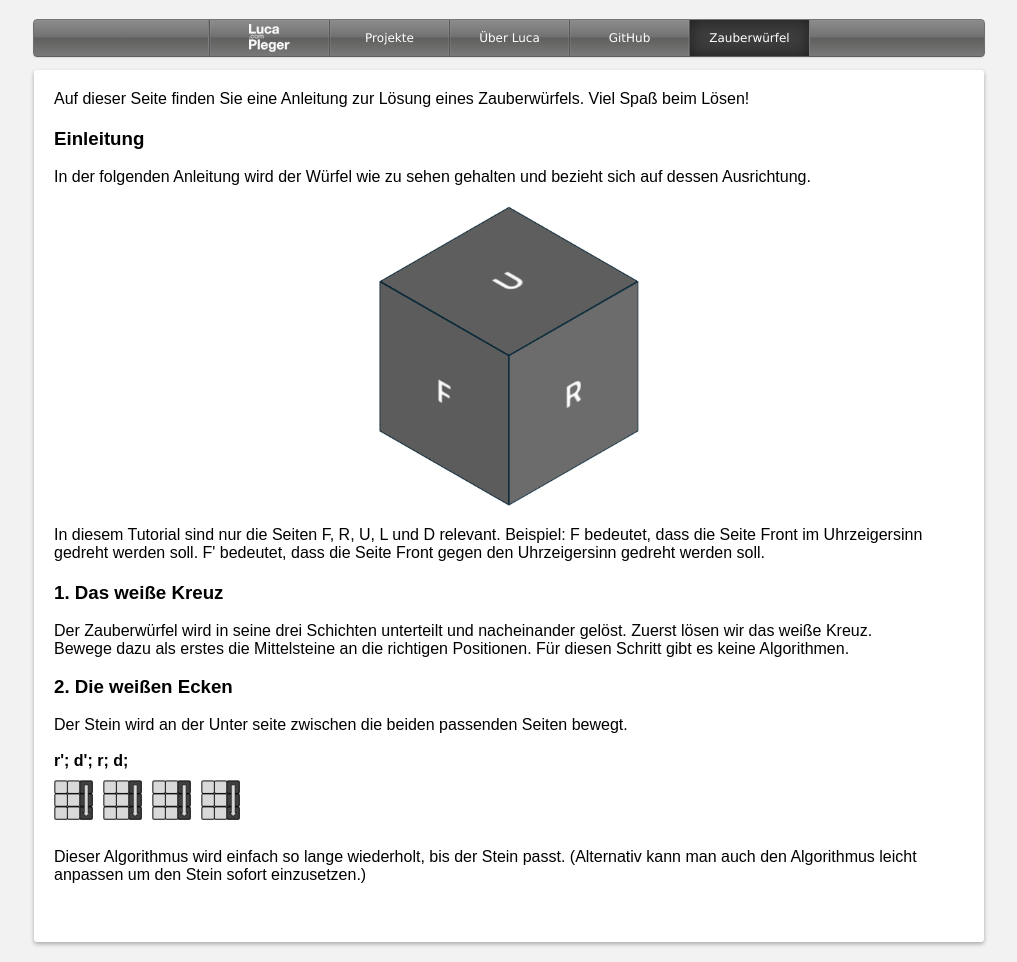
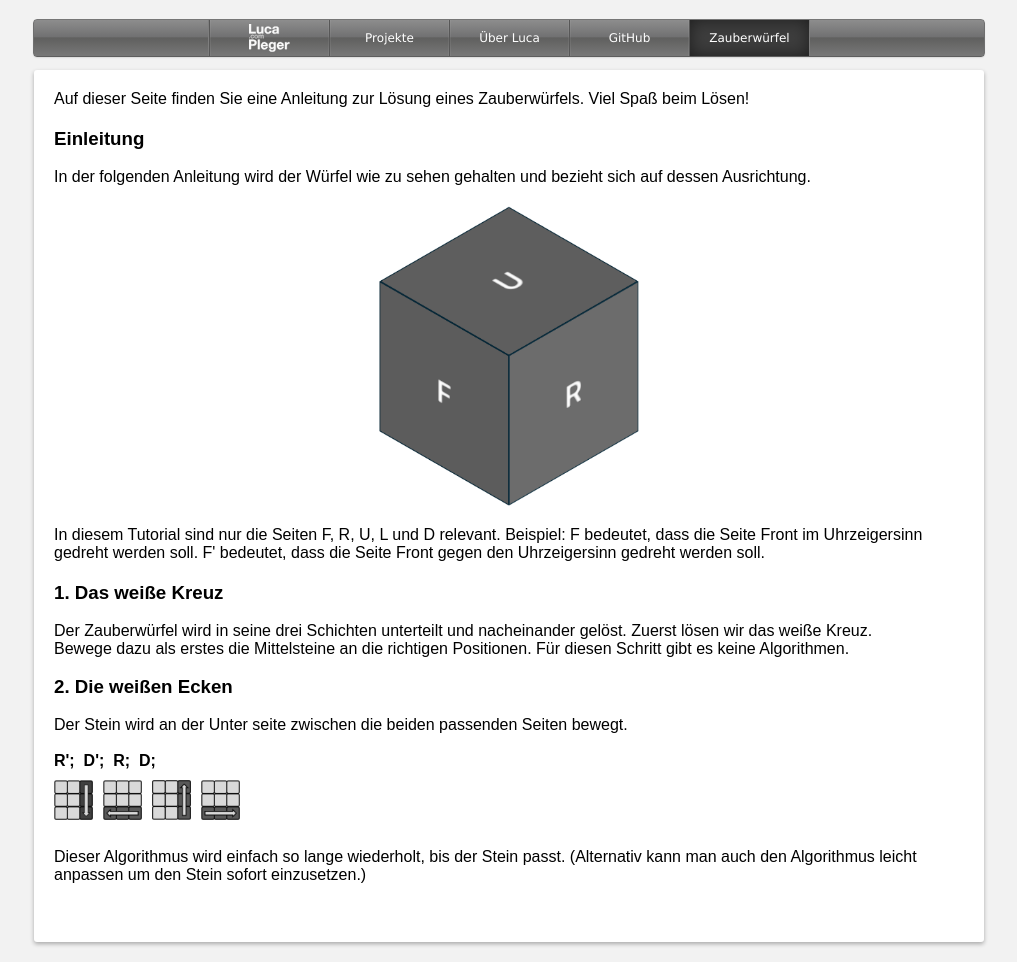
Before and after one commit to durableCraft/RasenRasen-fu-r-Widget-New-Tab, a plain HTML site: page rubikscube.html in a window 1280 px wide. Shown: the whole page, without its empty margins (131-1148 px from the left). Drawn offline with Linux system fonts and the light colour scheme.

Commit message:
rubiks änderungen

```diff
--- a/rubikscube.html
+++ b/rubikscube.html
@@ -102,12 +102,12 @@
             <br>
             Der Stein wird an der Unter seite zwischen die beiden passenden Seiten bewegt. <br>
             <br>
-            <b>r'; d'; r; d;</b> <br>
+            <b>R'; &nbsp;D'; &nbsp;R; &nbsp;D;</b> <br>
             <div class="algo_display">
                 <img src="images/rubik_images/R_inv.png" alt="Right-inverted" class="algo_disp_img">
-                <img src="images/rubik_images/R_inv.png" alt="Down-inverted" class="algo_disp_img">
-                <img src="images/rubik_images/R_inv.png" alt="Right" class="algo_disp_img">
-                <img src="images/rubik_images/R_inv.png" alt="Down" class="algo_disp_img">
+                <img src="images/rubik_images/D_inv.png" alt="Down-inverted" class="algo_disp_img">
+                <img src="images/rubik_images/R.png" alt="Right" class="algo_disp_img">
+                <img src="images/rubik_images/D.png" alt="Down" class="algo_disp_img">
             </div>
             <br>
             Dieser Algorithmus wird einfach so lange wiederholt, bis der Stein passt. (Alternativ kann man auch den Algorithmus leicht anpassen um den Stein sofort einzusetzen.) <br>
```
Also changed, not shown: Server/node-server.js (+10 -0 lines), images/rubik_images/D.png (added), images/rubik_images/R.png (added).
